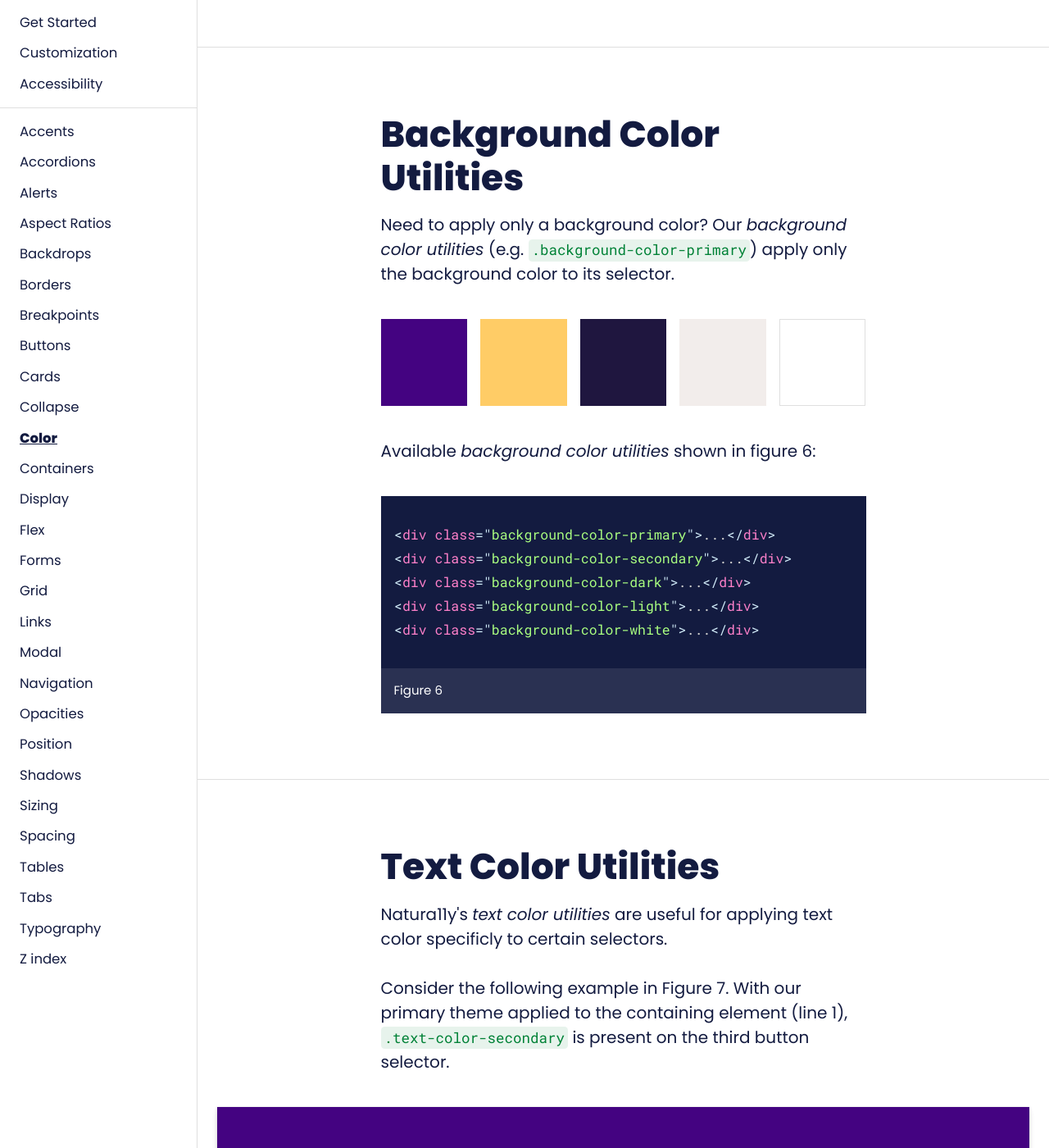
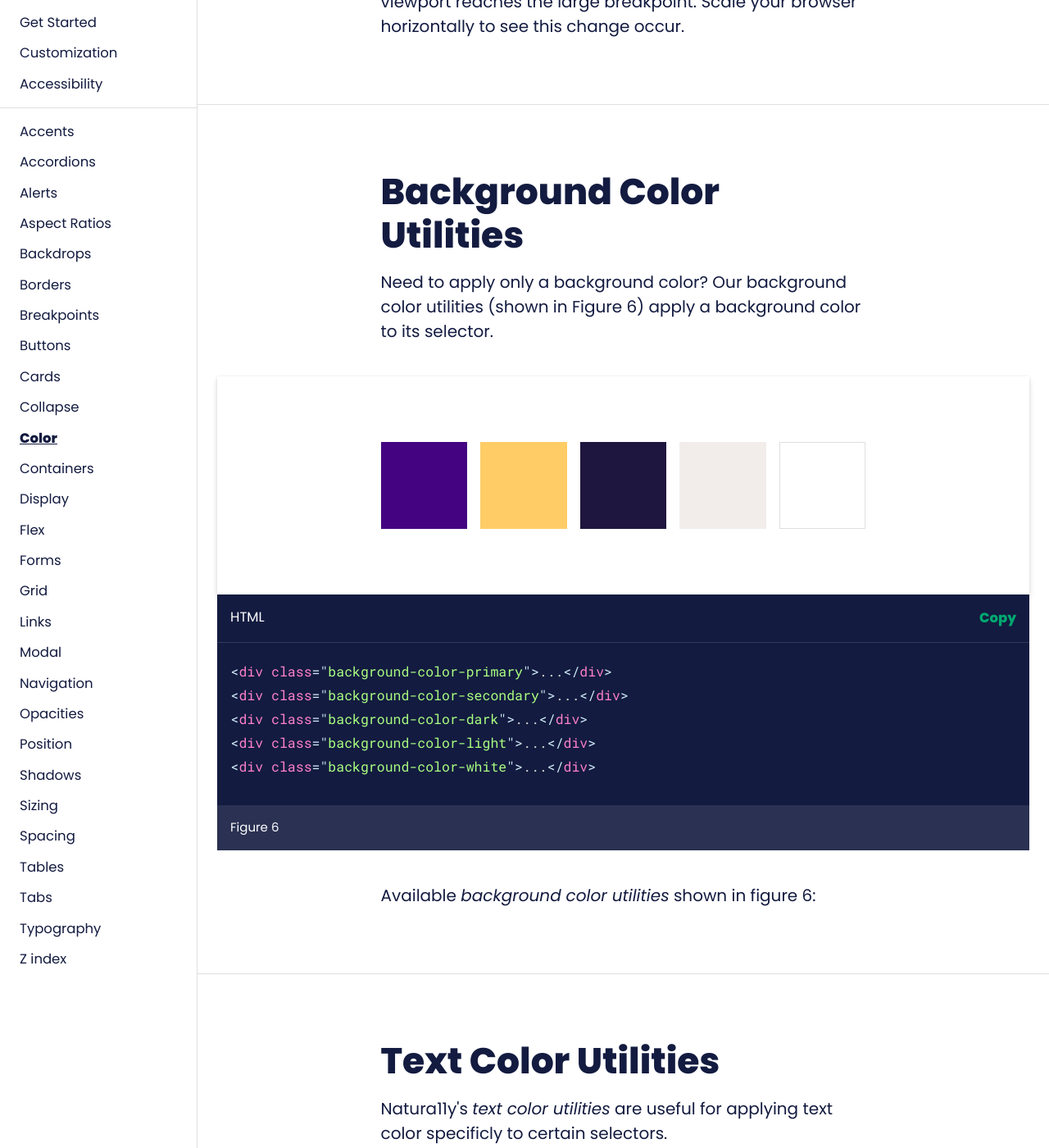
Before and after one commit to cavidano/natura11y-docs, a Jekyll site: the page built from _docs-a-z/color.html, in a window 1280 px wide and 1400 px high, scrolled down 12640 px. Shown: the whole window at 82% size. Built offline with Jekyll 4.4.1, drawn with Linux system fonts in a browser that asks for light colours; some of the changed text lies outside the part shown.

Commit message:
Update color.html

```diff
--- a/_docs-a-z/color.html
+++ b/_docs-a-z/color.html
@@ -508,7 +508,7 @@ backdrop_credit_url: "https://unsplash.com/@davidclode"
 <div class="container narrow margin-y-4">
     <h3>Confirm and Warn</h3>
     <p>
-        In Figure 1 (above), on lines 10 and 11, you will find declarations for <em><strong>confirm</strong></em> and  <em><strong>warn</strong></em> color values. Natura11y allows you to specify <em>confirm</em> and <em>warn</em> values independently for each theme color!
+        In Figure 1 (above), on lines 10 and 11, you will find declarations for <em><strong>confirm</strong></em> and  <em><strong>warn</strong></em> color values. Natura11y allows you to specify confirm and warn values for each theme color!
     </p>
 </div>
 <!-- .container -->
@@ -695,6 +695,13 @@ backdrop_credit_url: "https://unsplash.com/@davidclode"
 </figure>
 
 <div class="container narrow margin-y-4">
+    <p>
+        Instances of <em>confirm</em> and <em>warn</em> appear in <a href="/docs/alerts">alerts</a>, and <a href="/docs/forms">forms</a>.
+    </p>
+</div>
+<!-- .container -->
+
+<div class="container narrow margin-y-4">
     <h3>Infinitely Nestable</h3>
     <p>
         You can nest theme color utilities throughout the DOM.
@@ -786,15 +793,16 @@ backdrop_credit_url: "https://unsplash.com/@davidclode"
 <div class="container narrow margin-y-4">
     <h2>Background Color Utilities</h2>
     <p>
-        Need to apply only a background color? Our <em>background color utilities</em> (e.g. <code>.background-color-primary</code>) apply only the background color to its selector.
+        Need to apply only a background color? Our background color utilities (shown in Figure 6) apply a background color to its selector.
     </p>
 </div>
 <!-- .container -->
 
-<figure class="container narrow margin-y-4">
 
-    <div {{ site.example-custom-properties }}>
-
+<figure class="container medium margin-y-4">
+    <div class="example">
+        <div class="padding-y-5 box-shadow-1" {{ site.example-custom-properties }}>
+            <div class="container narrow">
                 <div class="grid grid--gap-2 grid--cell-fill">
 
                     <div class="grid__cell">
@@ -838,22 +846,9 @@ backdrop_credit_url: "https://unsplash.com/@davidclode"
                     </div>
 
                 </div>
-
             </div>
-    <!-- .container -->
-
-</figure>
-<!-- .container -->
-
-<div class="container narrow margin-y-4">
-    <p>
-        Available <em>background color utilities</em> shown in figure 6:
-    </p>
         </div>
-<!-- .container -->
-
-<figure class="container narrow margin-y-4">
-	<pre class="hide-toolbar">
+        <pre>
             <code class="language-html">
                 &lt;div class="background-color-primary"&gt;...&lt;/div&gt;
                 &lt;div class="background-color-secondary"&gt;...&lt;/div&gt;
@@ -862,10 +857,20 @@ backdrop_credit_url: "https://unsplash.com/@davidclode"
                 &lt;div class="background-color-white"&gt;...&lt;/div&gt;
             </code>
         </pre>
+    </div>
     <figcaption>
         <p>Figure 6</p>
     </figcaption>
 </figure>
+
+
+
+<div class="container narrow margin-y-4">
+    <p>
+        Available <em>background color utilities</em> shown in figure 6:
+    </p>
+</div>
+<!-- .container -->
 
 <hr class="section-start" id="textColorUtilities">
 
```
Lines whose indentation alone changed are shown as unchanged.
